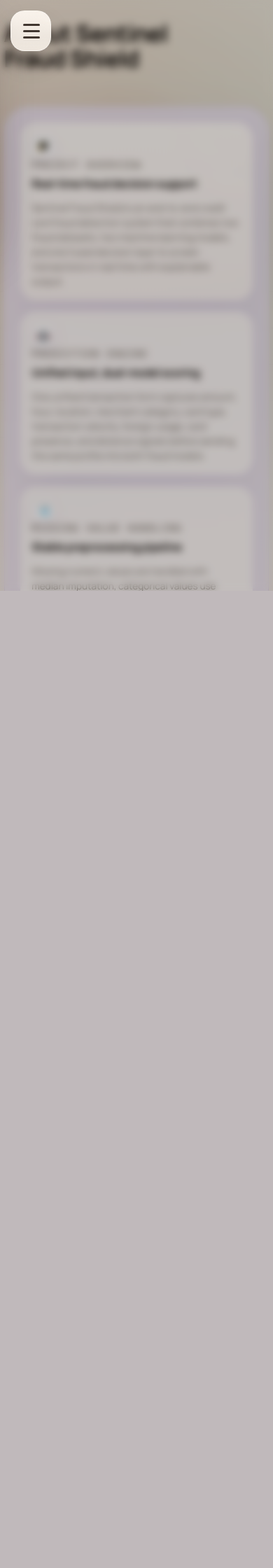
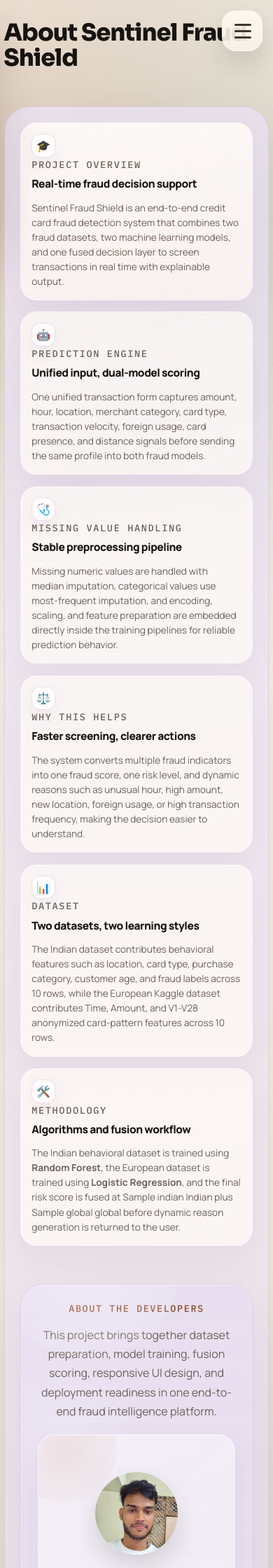
Before and after one commit to RahulDhakad01/macro_project_sem4_checkpoint1, a Flask app: template templates/about.html in a window 390 px wide. Shown: the top 2240 px of the page at 70% size. Before the commit the page ends 844 px from the top, so only its background shows below. Run offline with Flask 3, Linux system fonts and the light colour scheme; the template is opened without the code that fills it: most values are stand-ins (such as "Sample title", 1, 10 or a date in 2020); parts of the project's set-up code (start-up, migrations or seed data) failed here and were passed over.

Commit message:
fix: update mobile layout and about heading

```diff
--- a/static/styles.css
+++ b/static/styles.css
@@ -139,7 +139,8 @@
 .mobile-sidebar-launch {
   position: fixed;
   top: 0.95rem;
-  left: 0.95rem;
+  right: 0.95rem;
+  left: auto;
   z-index: 60;
   width: 58px;
   height: 58px;
@@ -181,6 +182,10 @@
   z-index: 45;
   background: rgba(17, 14, 12, 0.24);
   backdrop-filter: blur(6px);
+}
+
+.mobile-sidebar-backdrop[hidden] {
+  display: none !important;
 }
 
 .sidebar-header,
@@ -406,6 +411,7 @@
 
 .about-page .about-heading h1 {
   color: var(--ink);
+  font-family: "Sora", sans-serif;
   font-size: clamp(1.95rem, 3.2vw, 2.65rem);
   line-height: 1.08;
   margin-bottom: 1.2rem;
@@ -1555,6 +1561,11 @@
 }
 
 @media (max-width: 900px) {
+  .ambient-orb {
+    opacity: 0.18;
+    filter: blur(6px);
+  }
+
   .app-shell {
     width: min(100% - 0.9rem, 100%);
     padding: 0.55rem 0 1rem;
@@ -1579,6 +1590,22 @@
     box-shadow: 0 26px 68px rgba(33, 24, 18, 0.2);
   }
 
+  .sidebar,
+  .hero-panel,
+  .predictor-form,
+  .result-panel,
+  .signal-card,
+  .metric-spotlight,
+  .model-card,
+  .visual-card,
+  .info-card,
+  .developer-card,
+  .mobile-sidebar-launch,
+  .developer-section,
+  .about-surface {
+    backdrop-filter: none !important;
+  }
+
   body.sidebar-collapsed .app-shell {
     grid-template-columns: 1fr;
   }
@@ -1600,6 +1627,11 @@
   .mobile-sidebar-launch,
   .mobile-sidebar-backdrop {
     display: block;
+  }
+
+  .mobile-sidebar-backdrop {
+    background: rgba(17, 14, 12, 0.16);
+    backdrop-filter: none;
   }
 
   body.mobile-nav-open .mobile-sidebar-launch {
```
